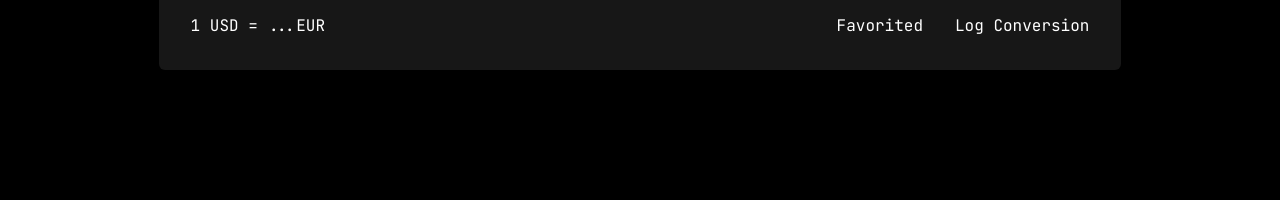
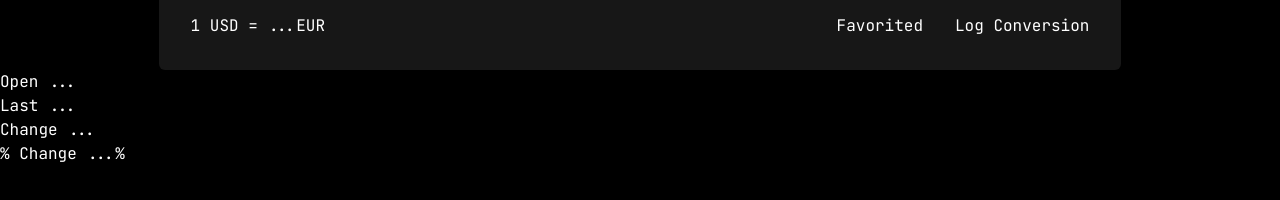
Before and after one commit to skiutedomantas/forex, a React (Vite) app: page / in a window 1280 px wide. Shown: the part 326-526 px from the top of the page. Built offline with nearby package versions, Linux system fonts and the light colour scheme; no server answers.

Commit message:
Adding statistics for current pair

```diff
--- a/src/App.tsx
+++ b/src/App.tsx
@@ -2,6 +2,7 @@ import LiveMarkets from "./components/LiveMarkets";
 import Header from "./components/Header";
 import Rate from "./components/Rate";
 import "./App.css";
+import Stats from "./components/Stats";
 function App() {
 
   return (
@@ -10,6 +11,7 @@ function App() {
     <Header></Header>
     <LiveMarkets></LiveMarkets>
     <Rate></Rate>
+    <Stats></Stats>
     </div>
     </>
   )
--- /dev/null
+++ b/src/components/Stats.tsx
@@ -0,0 +1,44 @@
+import { useEffect, useState } from "react";
+
+export default function Stats(){
+  const [stats, setStats] = useState([]);
+
+    const yesterday = new Date(Date.now() - 86400000)
+  .toISOString()
+  .split("T")[0];
+
+    useEffect(()=> {
+        async function  fetchStat(){
+          try {
+            const response = await fetch(
+          `https://api.frankfurter.dev/v2/rates?from=${yesterday}&quotes=USD&base=EUR`
+            );
+            if (!response.ok){
+              throw new Error("Something wrong");
+            }
+            const data = await response.json();
+            setStats(data);
+          }
+          catch (error) {
+            console.log(error.message);
+          }
+        }
+        fetchStat();
+      }, []);
+  return (
+    <>
+      <p>Open {stats.length > 1 ? stats[1].rate : "..."}</p>
+    <p>Last {stats.length > 1 ? stats[0].rate : "..."}</p>
+    <p>
+      Change {stats.length > 1
+        ? (stats[1].rate - stats[0].rate).toFixed(4)
+        : "..."}
+    </p>
+    <p>
+      % Change {stats.length > 1
+        ? (((stats[1].rate - stats[0].rate) / stats[0].rate)* 100).toFixed(2)
+        : "..."}%
+    </p>
+    </>
+  )
+}
```
